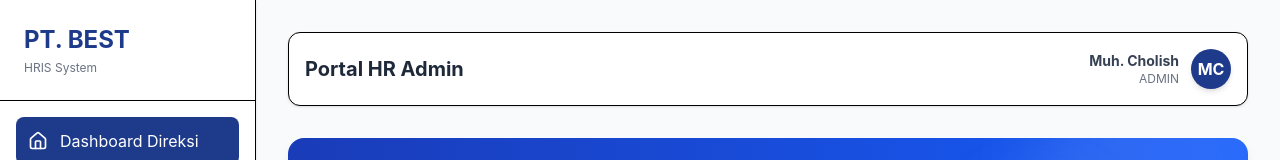
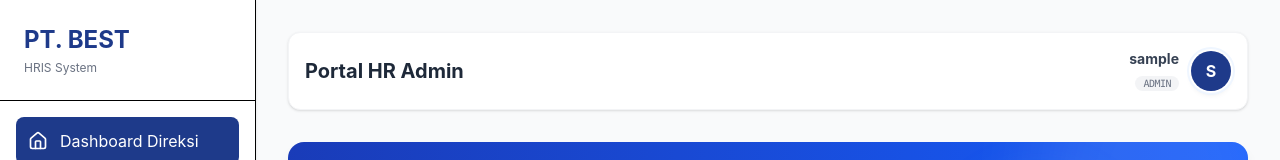
Before and after one commit to ZydZaidan/hr-database-best, a React (Vite) app: page / in a window 1280 px wide. Shown: the top 160 px of the page. Built offline with nearby package versions, Linux system fonts and the light colour scheme; no server answers; sample sign-in values are in the browser's storage.

Commit message:
fixLmainlayout

```diff
--- a/src/layouts/MainLayout.jsx
+++ b/src/layouts/MainLayout.jsx
@@ -1,10 +1,22 @@
 import { Outlet } from 'react-router-dom';
-// PASTIKAN NAMA IMPORT SIDEBAR-NYA SESUAI SAMA YANG UDAH LO BENERIN KEMARIN (SidebarUI atau Sidebar)
 import Sidebar from '../components/SidebarUI';
 
 export default function MainLayout() {
-  // Cukup ambil role buat dikasih tau ke Sidebar & Header, gak perlu fungsi navigate lagi
-  const userRole = localStorage.getItem('userRole');
+  // Ambil data dari localStorage hasil login tadi
+  const userRole = localStorage.getItem('userRole') || '';
+  const userName = localStorage.getItem('userName') || 'User HRIS';
+
+  // Ambil inisial nama buat avatar (contoh: Muh. Cholish -> MC)
+  const userInitial = userName
+    .split(' ')
+    .map((n) => n[0])
+    .join('')
+    .toUpperCase()
+    .substring(0, 2);
+
+  // Logika buat nentuin judul Header
+  const isAdmin = userRole.toLowerCase() === 'admin';
+  const headerTitle = isAdmin ? 'Portal HR Admin' : `Portal ${userRole.toUpperCase()}`;
 
   return (
     <div className="flex min-h-screen bg-gray-50 animate-fade-in">
@@ -12,22 +24,31 @@ export default function MainLayout() {
       <Sidebar role={userRole} />
 
       <div className="flex-1 ml-64 p-8">
-        <div className="flex justify-between items-center mb-8 bg-white p-4 rounded-xl shadow-sm border">
+        {/* TOPBAR / HEADER */}
+        <div className="flex justify-between items-center mb-8 bg-white p-4 rounded-xl shadow-sm border border-gray-100">
           <h2 className="text-xl font-bold text-gray-800">
-            {userRole === 'admin' ? 'Portal HR Admin' : 'Portal Karyawan'}
+            {headerTitle}
           </h2>
+
           <div className="flex items-center gap-3">
-            <div className="text-right">
-              <p className="text-sm font-bold text-gray-700">Muh. Cholish</p>
-              <p className="text-xs text-gray-500 uppercase">{userRole}</p>
+            <div className="text-right hidden md:block">
+              <p className="text-sm font-bold text-gray-700">{userName}</p>
+              <p className="text-[10px] text-gray-500 font-mono tracking-tighter uppercase px-2 bg-gray-100 rounded-full inline-block">
+                {userRole}
+              </p>
             </div>
-            <div className="w-10 h-10 bg-primary rounded-full flex items-center justify-center text-white font-bold shadow-md">
-              MC
+
+            {/* AVATAR DINAMIS */}
+            <div className="w-10 h-10 bg-primary text-white rounded-full flex items-center justify-center font-bold shadow-md ring-2 ring-blue-50 ring-offset-2">
+              {userInitial}
             </div>
           </div>
         </div>
 
-        <Outlet />
+        {/* AREA KONTEN */}
+        <div className="animate-fade-in-up">
+          <Outlet />
+        </div>
       </div>
     </div>
   );
```
